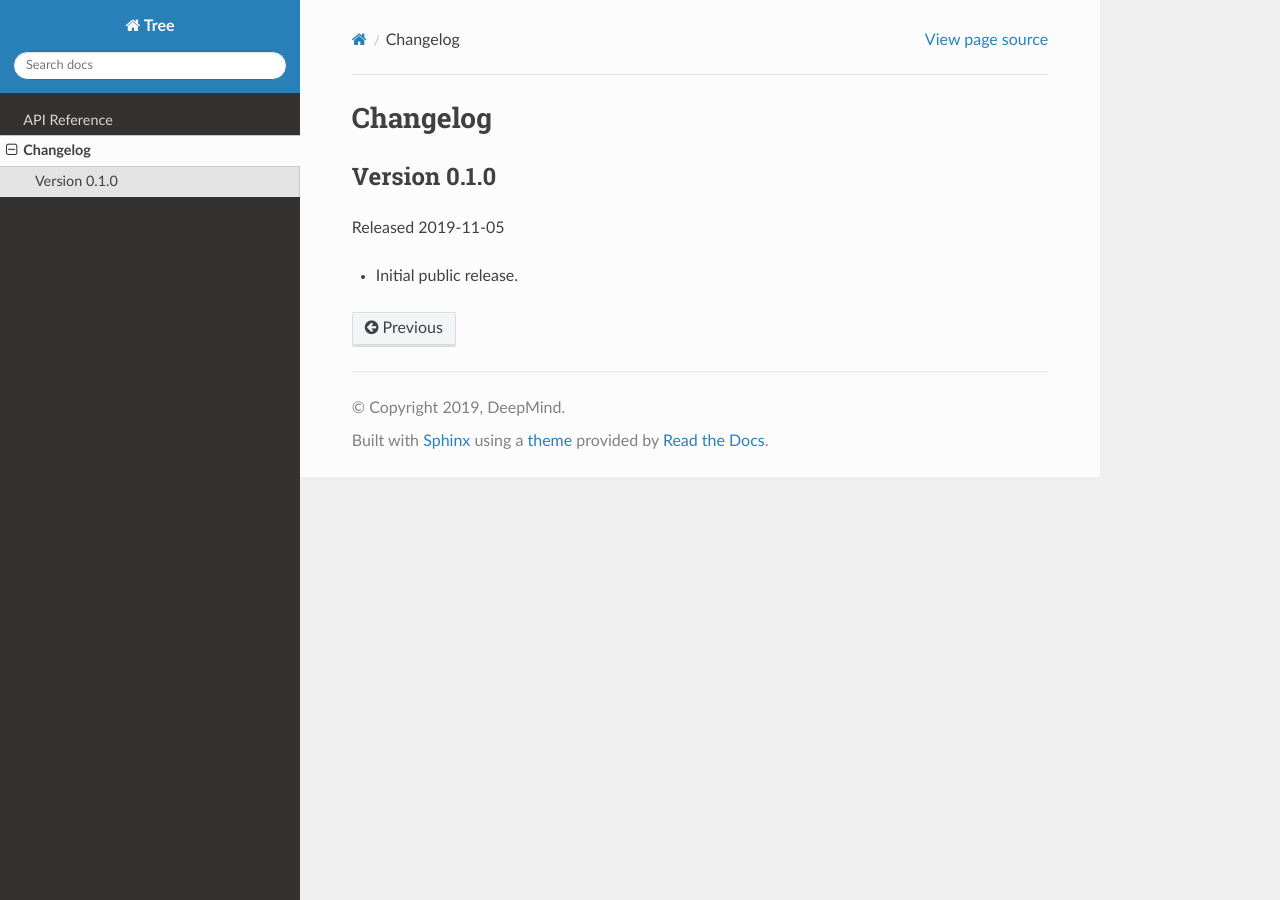
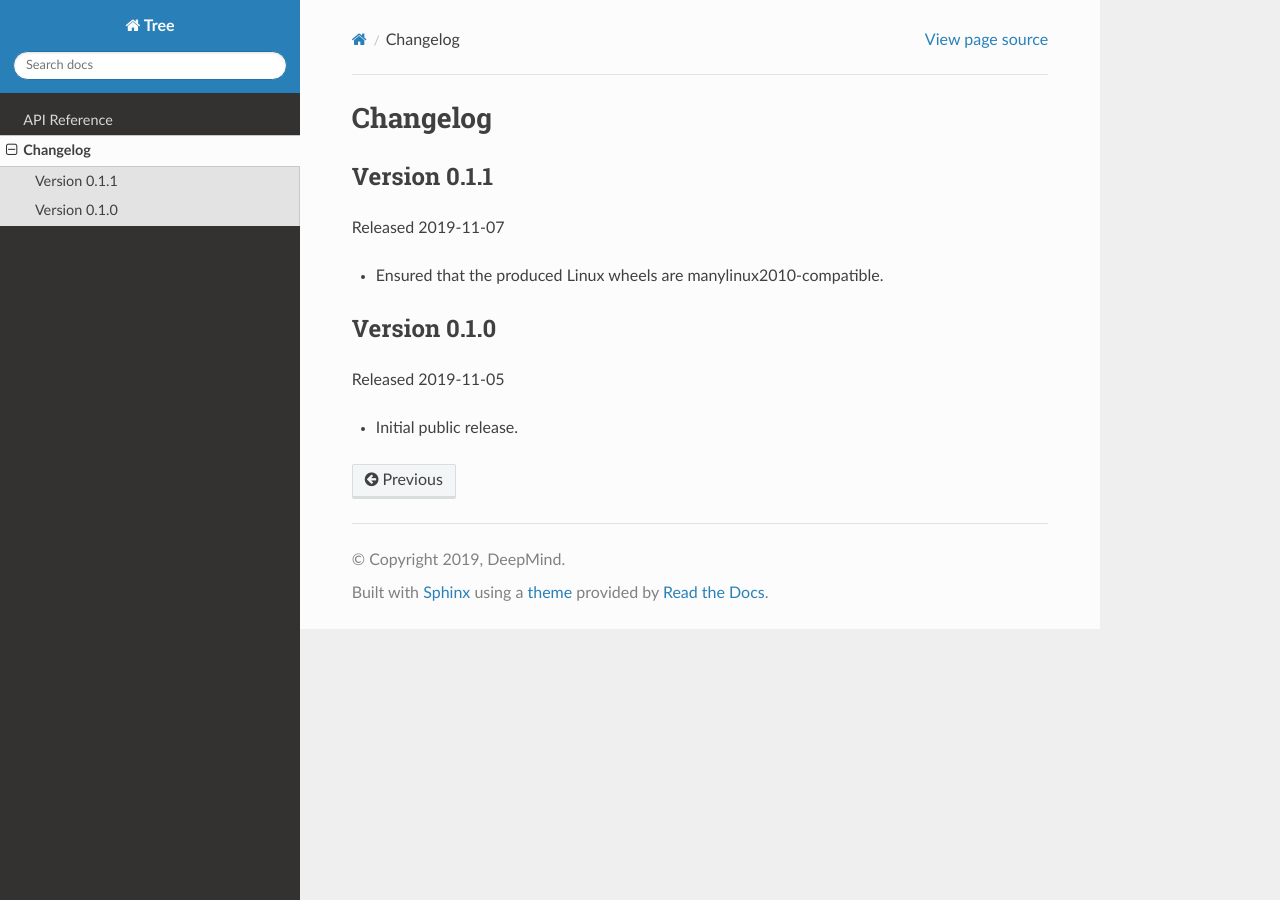
Before and after one commit to google-deepmind/tree, a Sphinx documentation site: the page built from docs/changes.rst, in a window 1280 px wide. Built offline with Sphinx 7.4.7 and the Read the Docs theme 2.0.0, drawn with Linux system fonts in a browser that asks for light colours.

Commit message:
Release 0.1.1
PiperOrigin-RevId: 279088703
Change-Id: I16aadc2b9ee4d5496341d58406ff3107e07266b6

```diff
--- a/docs/changes.rst
+++ b/docs/changes.rst
@@ -1,6 +1,13 @@
 #########
 Changelog
 #########
+
+Version 0.1.1
+=============
+
+Released 2019-11-07
+
+* Ensured that the produced Linux wheels are manylinux2010-compatible.
 
 Version 0.1.0
 =============
--- a/tree/__init__.py
+++ b/tree/__init__.py
@@ -48,7 +48,7 @@ __all__ = [
     "map_structure_with_path_up_to",
 ]
 
-__version__ = "0.1.0"
+__version__ = "0.1.1"
 
 # Note: this is *not* the same as `six.string_types`, which in Python3 is just
 #       `(str,)` (i.e. it does not include byte strings).
```
